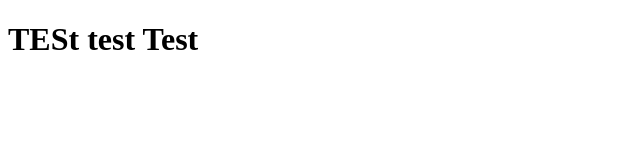
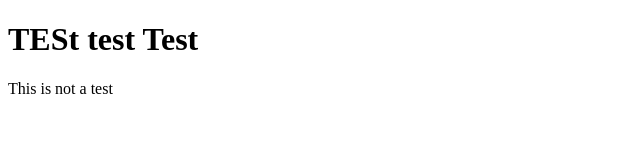
Before and after one commit to DeltaCharlieLema/DeltaCharlieLema.github.io, a plain HTML site: page index.html in a window 1280 px wide. Shown: the whole page, without its empty margins (0-640 px from the left). Drawn offline with Linux system fonts and the light colour scheme.

Commit message:
Added line about this not being a test

```diff
--- a/index.html
+++ b/index.html
@@ -6,6 +6,7 @@
 </head>
 <body>
 <h1>TESt test Test</h1>
+<p>This is not a test</p>
 <script src="js.js">
 </script>
 </body>
```
